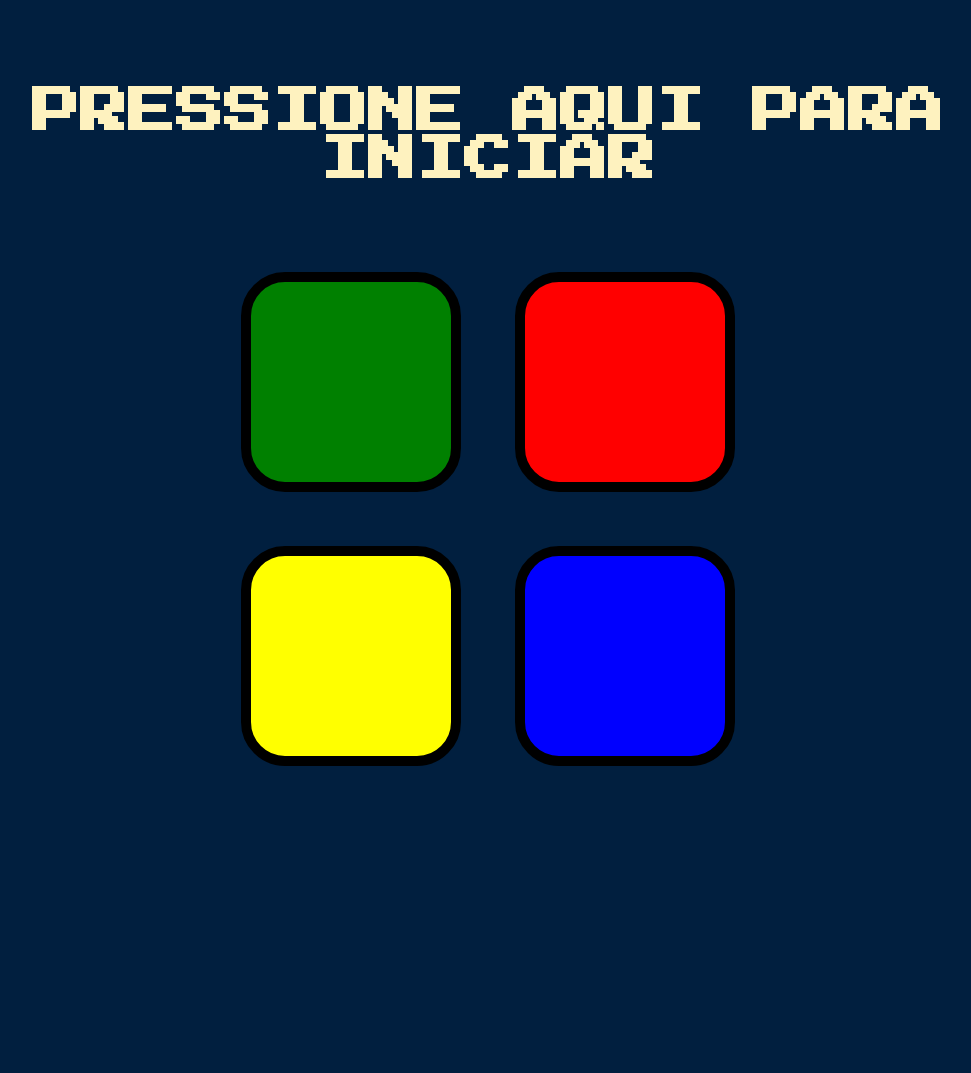
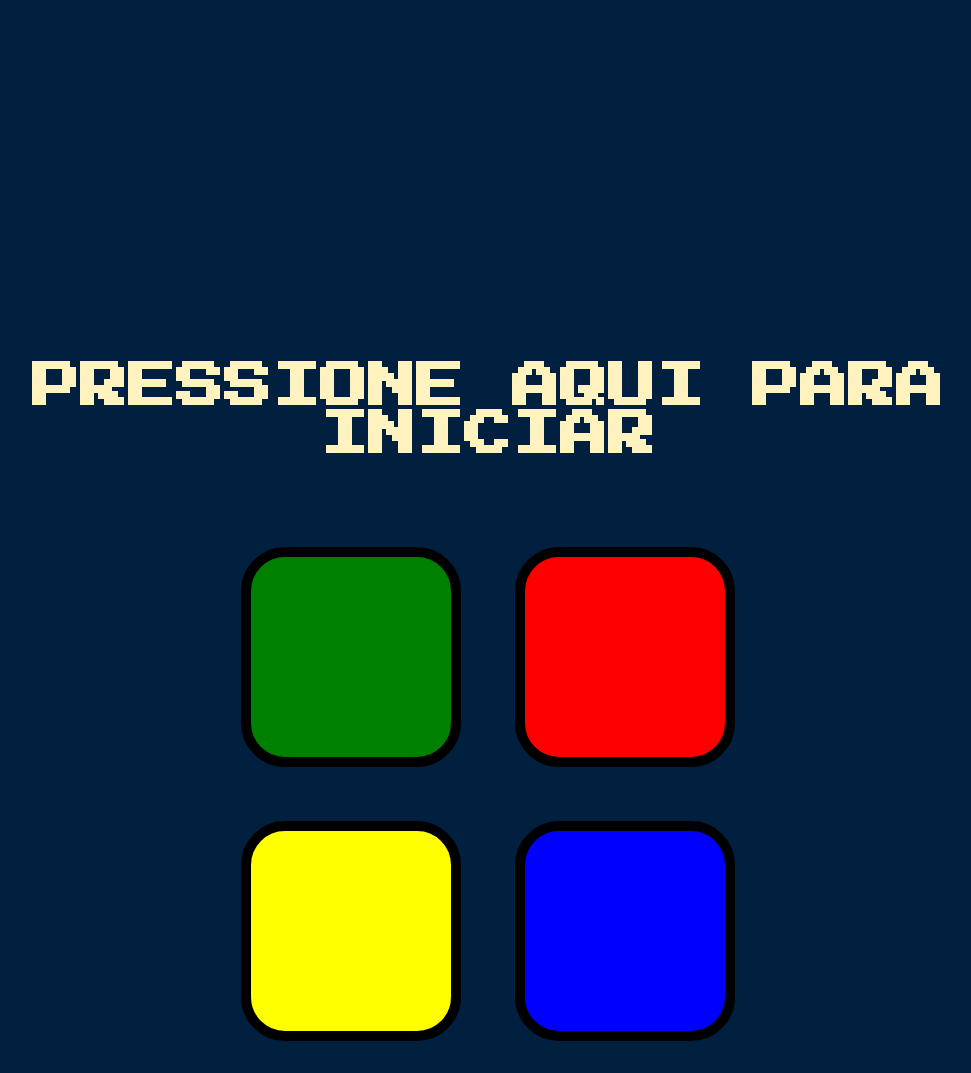
Before and after one commit to eduardogj/memoria, a plain HTML site: page index.html in a window 1280 px wide. Shown: the whole page, without its empty margins (152-1123 px from the left). Before the commit the page ends 803 px from the top, so only its background shows below. Drawn offline with nearby package versions, Linux system fonts and the light colour scheme.

Commit message:
Update styles.css

```diff
--- a/styles.css
+++ b/styles.css
@@ -8,7 +8,7 @@ body {
   font-size: 3rem;
   margin:  5%;
   color: #FEF2BF;
-  padding-top: 25px;
+  padding-top: 300px;
 }
 
 .container {
```
